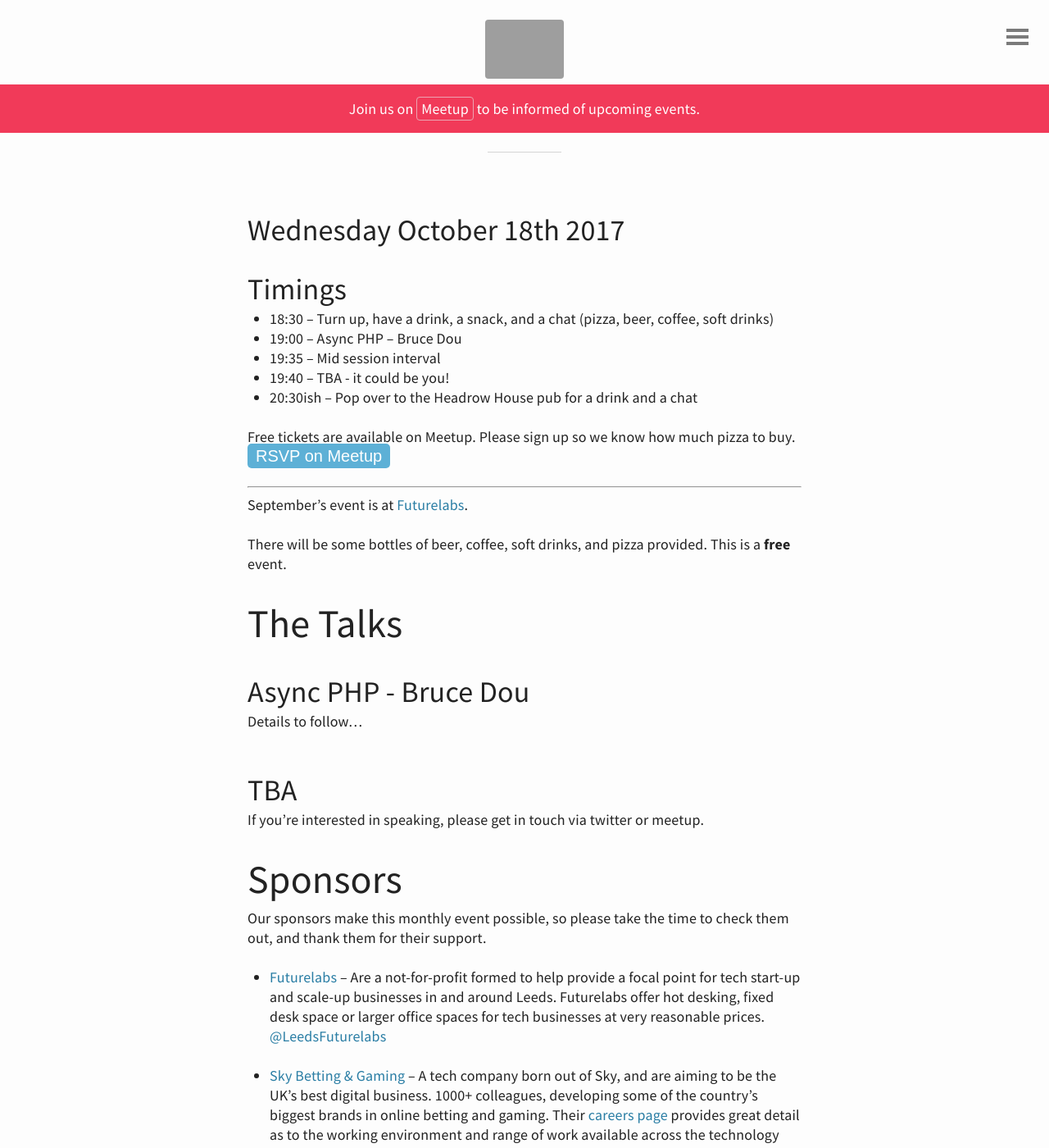
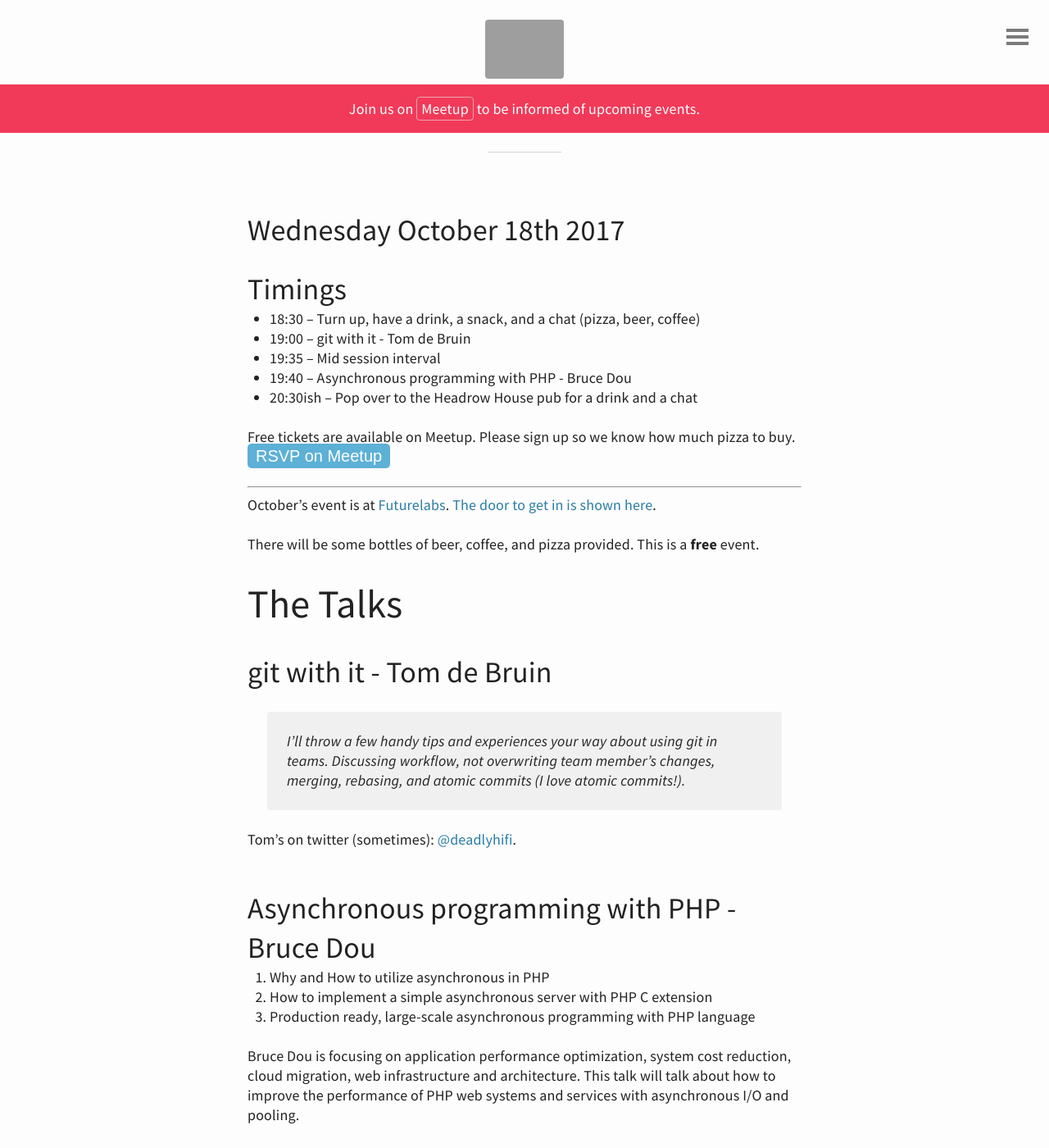
Before and after one commit to Ireaurora/LeedsPHP, a Jekyll site: the page built from _posts/2017-09-21-october-2017.md, in a window 1280 px wide and 1400 px high. Shown: the whole window at 82% size. Built offline with Jekyll 4.4.1, drawn with Linux system fonts in a browser that asks for light colours; comment, search, counter and statistics services are not loaded; some of the changed text lies outside the part shown.

Commit message:
More October

```diff
--- a/_posts/2017-09-21-october-2017.md
+++ b/_posts/2017-09-21-october-2017.md
@@ -7,29 +7,37 @@
 ---
 
 ## Timings
-* 18:30 – Turn up, have a drink, a snack, and a chat (pizza, beer, coffee, soft drinks)
-* 19:00 – Async PHP – Bruce Dou
+* 18:30 – Turn up, have a drink, a snack, and a chat (pizza, beer, coffee)
+* 19:00 – git with it - Tom de Bruin
 * 19:35 – Mid session interval
-* 19:40 – TBA - it could be you!
+* 19:40 – Asynchronous programming with PHP - Bruce Dou
 * 20:30ish – Pop over to the Headrow House pub for a drink and a chat
 
 Free tickets are available on Meetup. Please sign up so we know how much pizza to buy. <button>[RSVP on Meetup](https://www.meetup.com/leedsphp/events/243229198/)</button>
 
 <hr/>
 
-September's event is at [Futurelabs](http://futurelabs.org.uk/).
+October's event is at [Futurelabs](http://futurelabs.org.uk/). [The door to get in is shown here](https://lh3.googleusercontent.com/w3nc7HPVD3srV3MMi1iQV-Zj2Ojnb5XvdX7U5g6f_7Wl1xFGNE_gbzoiAwxZdOjLieTEqb18YHaAwWUra4Yx0RjA1).
 
-There will be some bottles of beer, coffee, soft drinks, and pizza provided. This is a **free** event.
+There will be some bottles of beer, coffee, and pizza provided. This is a **free** event.
 
 # The Talks
 
-## Async PHP - Bruce Dou
+## git with it - Tom de Bruin
 
-Details to follow...
+> I'll throw a few handy tips and experiences your way about using git in teams. Discussing workflow, not overwriting team member’s changes, merging, rebasing, and atomic commits (I love atomic commits!).
 
-## TBA
+Tom's on twitter (sometimes): [@deadlyhifi](https://twitter.com/deadlyhifi).
 
-If you're interested in speaking, please get in touch via twitter or meetup.
+## Asynchronous programming with PHP - Bruce Dou
+
+1. Why and How to utilize asynchronous in PHP
+2. How to implement a simple asynchronous server with PHP C extension
+3. Production ready, large-scale asynchronous programming with PHP language
+
+Bruce Dou is focusing on application performance optimization, system cost reduction, cloud migration, web infrastructure and architecture. This talk will talk about how to improve the performance of PHP web systems and services with asynchronous I/O and pooling.
+
+Bruce's on twitter: [@doubaokun](https://twitter.com/doubaokun).
 
 # Sponsors
 
@@ -39,6 +47,8 @@
 
 * [Sky Betting & Gaming](http://skybetcareers.com/about-us) – A tech company born out of Sky, and are aiming to be the UK’s best digital business. 1000+ colleagues, developing some of the country’s biggest brands in online betting and gaming. Their [careers page](http://skybetcareers.com/) provides great detail as to the working environment and range of work available across the technology stack. [@skybetcareers](https://twitter.com/skybetcareers)
 
+* [Infinity Works](https://www.infinityworks.com/) – Infinity Works offer an unparalleled skillset across a broad range of engineering disciplines and business specialisms, making them capable of helping to deliver any project and overcome any challenge. Some areas of work are project & product delivery, Managed Services, Organisational Optimisation, Consulting, and Training. They also offer great careers for leading Engineers and Technologists. [@InfinityWorks](https://twitter.com/InfinityWorks)
+
 <hr/>
 
 Free tickets are available on Meetup. Please sign up so we know how much pizza to buy. <button>[RSVP on Meetup](https://www.meetup.com/leedsphp/events/243229198/)</button>
```
Also changed, not shown: _posts/2017-06-08-september-2017.md (+2 -0 lines).
